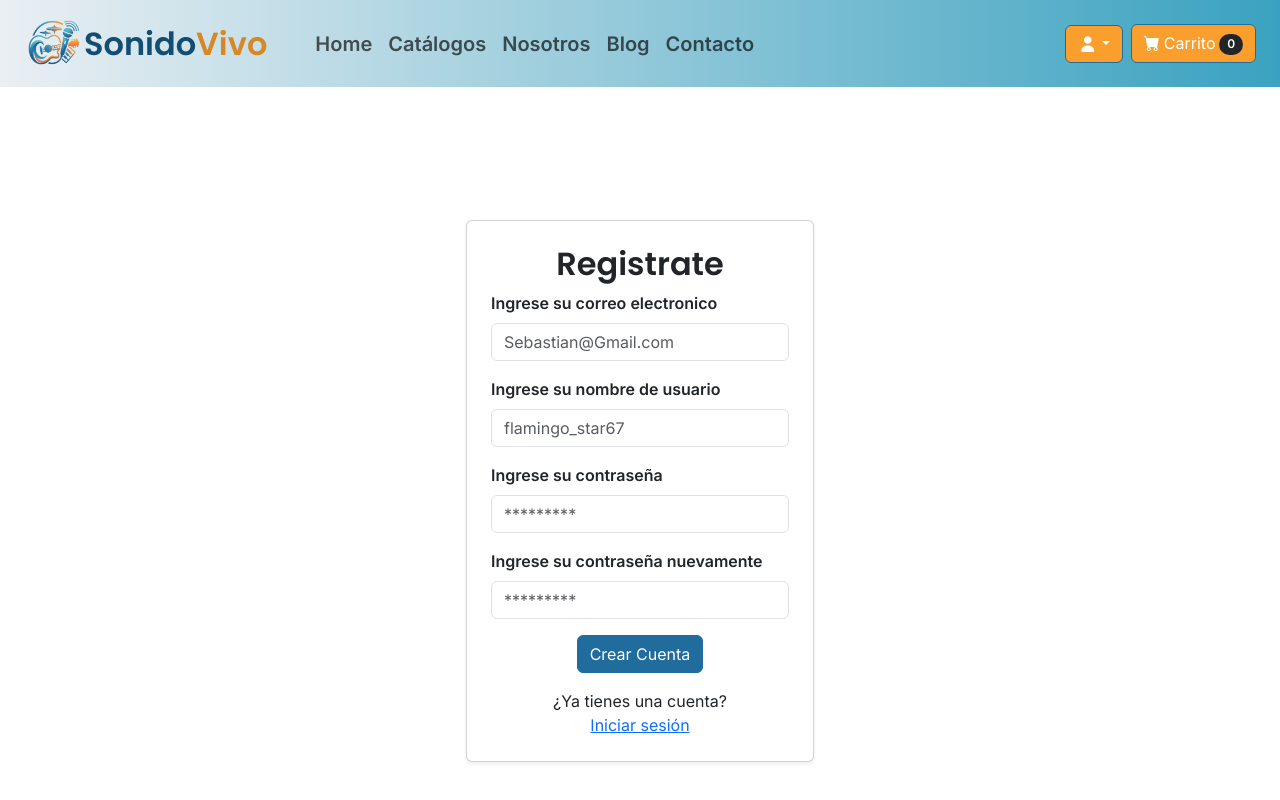
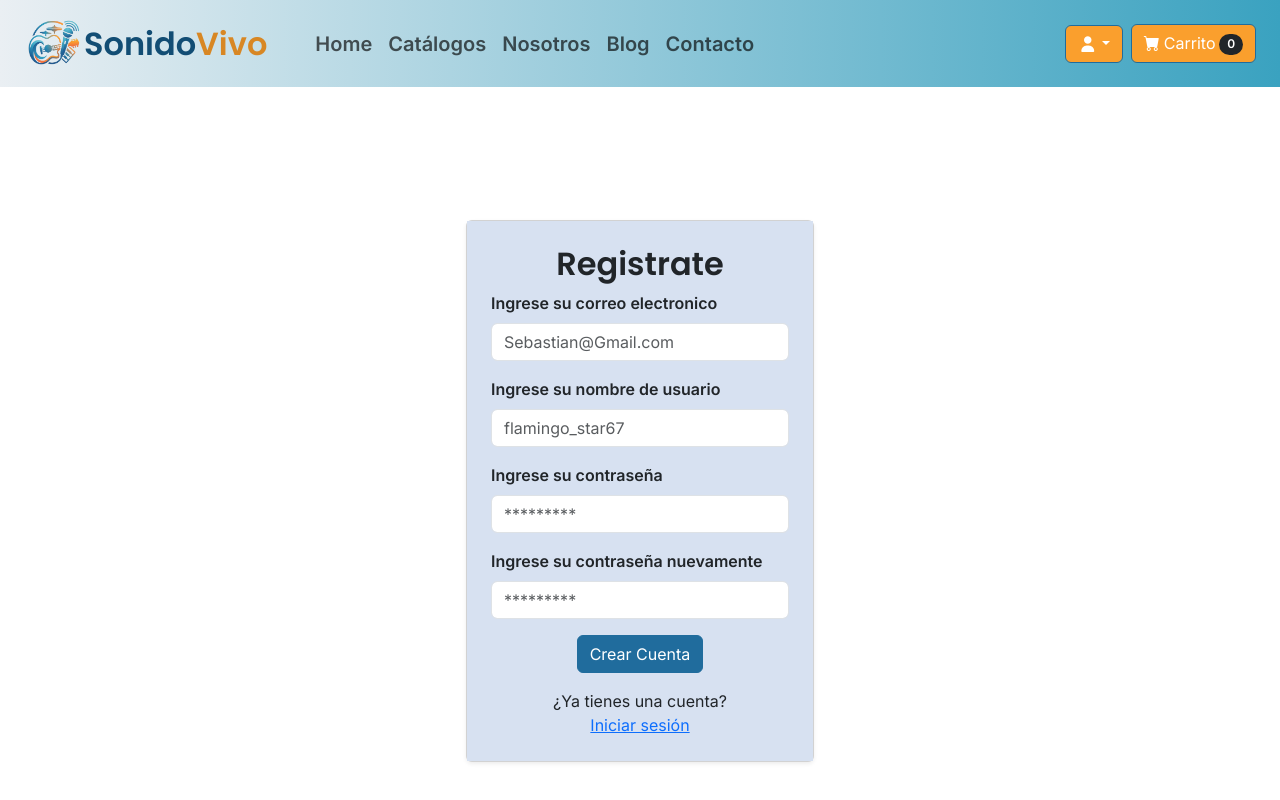
Before and after one commit to pepestack/Sonido-Vivo, a React (Vite) app: page / in a window 1280 px wide. Shown: the top 800 px of the page. Built offline with nearby package versions, Linux system fonts and the light colour scheme.

Commit message:
fix: cambio colores de formularios y de rutas

```diff
--- a/src/App.css
+++ b/src/App.css
@@ -60,7 +60,7 @@ h3 {
 }
 
 .custom-lb-container {
-  background-color: rgb(242, 242, 255);
+  background-color: rgb(215, 225, 241);
 }
 
 .producto-img {
--- a/src/App.jsx
+++ b/src/App.jsx
@@ -19,7 +19,7 @@ function App() {
       </Route>
 
       <Route>
-        <Route path="admin" element={<AdminHome />} />
+        <Route path="/admin" element={<AdminHome />} />
       </Route>
     </Routes>
 
--- a/src/components/molecules/DropdownUsuario.jsx
+++ b/src/components/molecules/DropdownUsuario.jsx
@@ -9,7 +9,7 @@ function DropdownUsuario() {
       </Dropdown.Toggle>
 
       <Dropdown.Menu className="custom-lb-container">
-        <Dropdown.Item as={Link} to="/cuenta">Mi Cuenta</Dropdown.Item>
+        <Dropdown.Item as={Link} to="/admin">Mi Cuenta</Dropdown.Item>
         <Dropdown.Divider />
         <Dropdown.Item as={Link} to="/login">Iniciar sesión</Dropdown.Item>
         <Dropdown.Item as={Link} to="/registro">Registrarse</Dropdown.Item>
--- a/src/context/AppProvider.jsx
+++ b/src/context/AppProvider.jsx
@@ -5,7 +5,7 @@ export default function AppProvider({ children }) {
 
   return(
     <ProductosProvider>
-      <CarritoProvider>{children}</CarritoProvider>;
+      <CarritoProvider>{children}</CarritoProvider>
     </ProductosProvider>
 
 
--- a/src/pages/ContactoPage.jsx
+++ b/src/pages/ContactoPage.jsx
@@ -9,7 +9,7 @@ function ContactoPage() {
       <Row className="justify-content-center">
         <Col xs={12} md={6} lg={4}>
           <Card className="shadow-sm">
-            <Card.Body className="p-4">
+            <Card.Body className="p-4 custom-lb-container">
               <h2 className="text-center">Contacto</h2>
               <p className="text-center text-muted">
                 Queremos conocer tu opinión. Escríbenos tus comentarios, dudas o
--- a/src/pages/LoginPage.jsx
+++ b/src/pages/LoginPage.jsx
@@ -9,7 +9,7 @@ function LoginPage() {
       <Row className="justify-content-center">
         <Col xs={12} md={6} lg={4}>
           <Card className="shadow-sm">
-            <Card.Body className="p-4">
+            <Card.Body className="p-4 custom-lb-container">
               <h2 className="text-center">Iniciar Sesión</h2>
               <Login />
               <div className="text-center mt-3">
--- a/src/pages/RegisterPage.jsx
+++ b/src/pages/RegisterPage.jsx
@@ -9,7 +9,7 @@ function RegisterPage() {
       <Row className="justify-content-center">
         <Col xs={12} md={6} lg={4}>
           <Card className="shadow-sm">
-            <Card.Body className="p-4">
+            <Card.Body className="p-4 custom-lb-container">
               <h2 className="text-center">Registrate</h2>
               <Register />
               <div className="text-center mt-3">
--- a/src/pages/admin/AdminHome.jsx
+++ b/src/pages/admin/AdminHome.jsx
@@ -16,7 +16,7 @@ const accesos = [
   },
 ]
 
-export default function AdminHome() {
+export default function Admin() {
   return (
     <>
       <Encabezado titulo="Bienvenido" subtitulo="¿Qué deseas gestionar hoy?" claseTitulo="display-6 fw-bold" />
```
